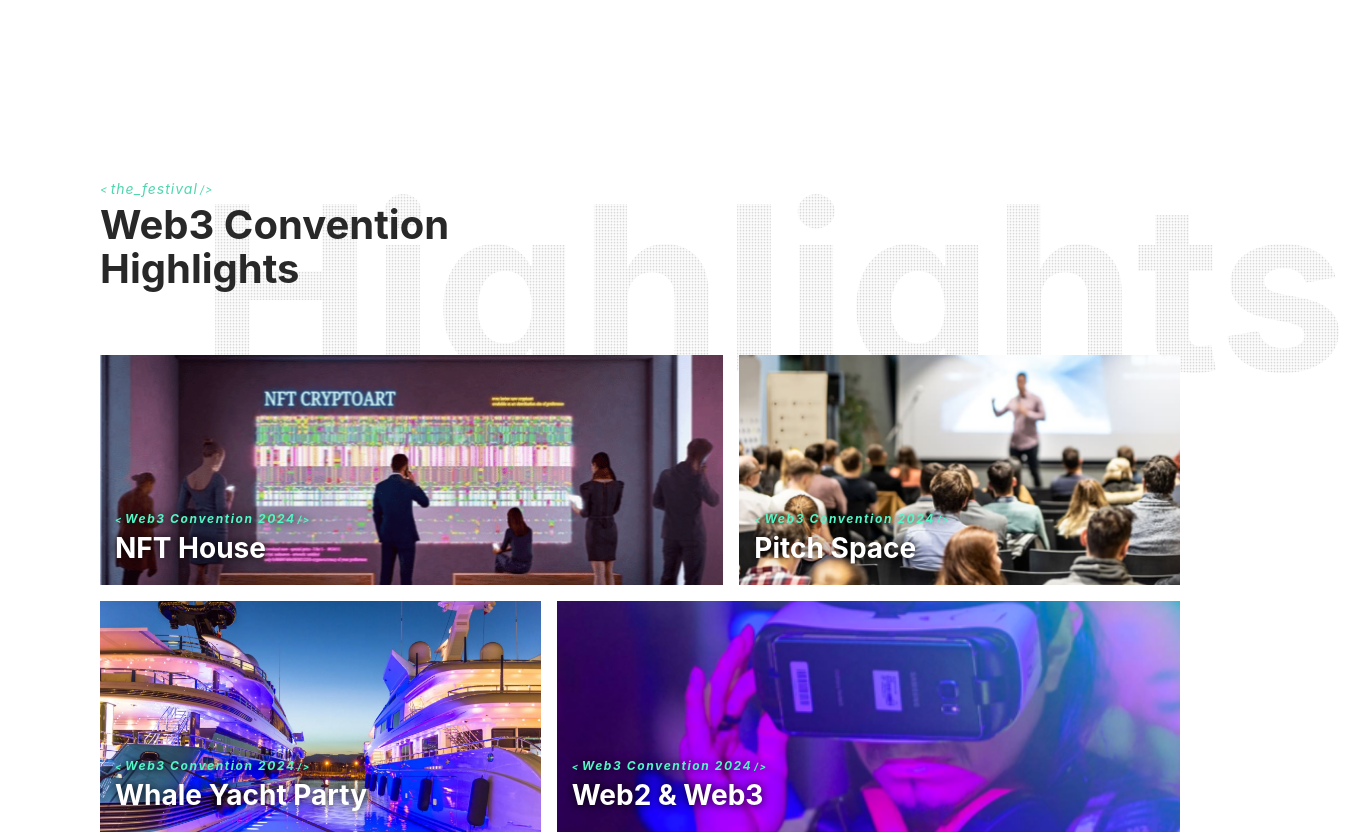
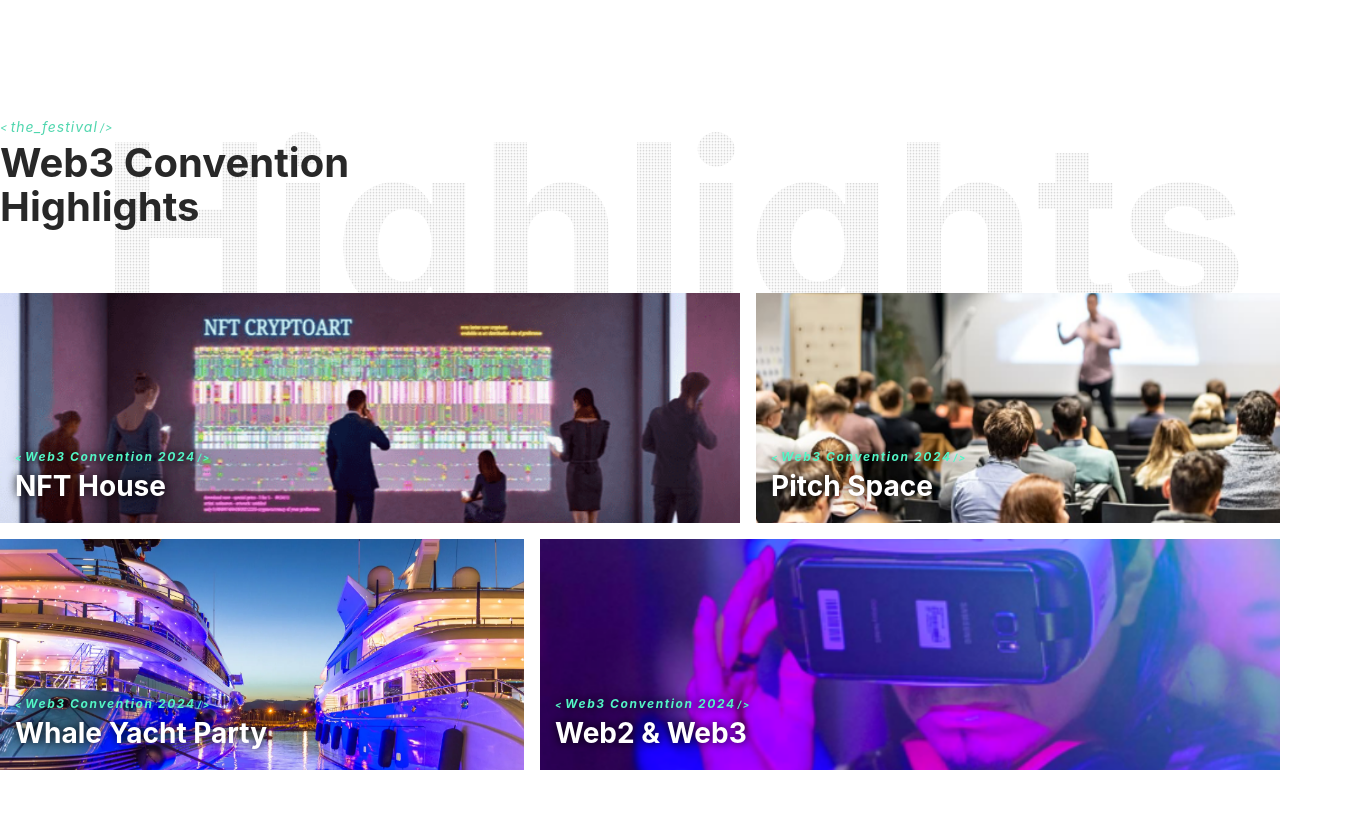
Before and after one commit to Flora-Meng/web3convention, a Next.js app: page / in a window 1280 px wide. Shown: the part 675-1509 px from the top of the page, 1347 px wide, since content can reach past the window. Built offline with nearby package versions, Linux system fonts and the light colour scheme; no server answers.

Commit message:
Update HomeHighLights.tsx
set max-width for highlight container

```diff
--- a/src/components/Pages/Home/HomeHighLights/HomeHighLights.tsx
+++ b/src/components/Pages/Home/HomeHighLights/HomeHighLights.tsx
@@ -21,10 +21,11 @@ const Backdrop = styled.div`
 const HomeHighLightsContainer = styled(Box)`
 	display: flex;
 	flex-direction: column;
-	margin: 120px 24px;
+	margin: 120px auto;
+	max-width: 320px;
 	position: relative;
 	@media ${devices.laptop} {
-		margin: 182px 100px;
+		max-width: 1440px;
 	}
 `;
 const SectionTitle = styled.h2`
```
